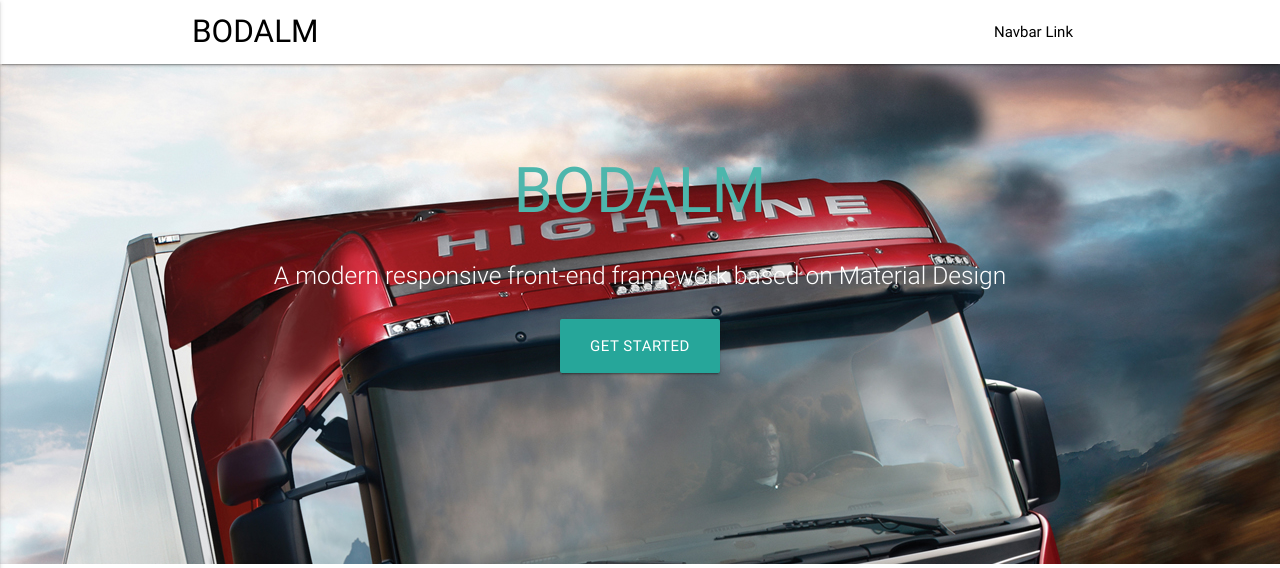
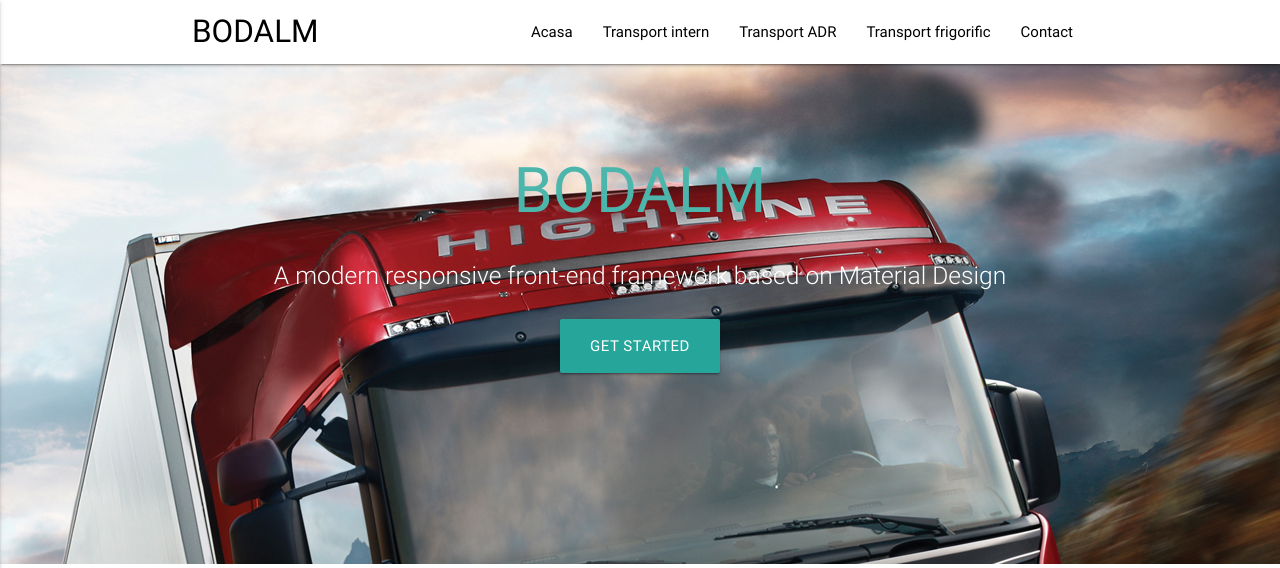
Before and after one commit to emanuelcovaci/transport-network, a Django app: page / in a window 1280 px wide. Shown: the top 568 px of the page. Run offline with Django 3.2, Linux system fonts and the light colour scheme; some libraries are stand-ins or nearby versions.

Commit message:
header index

```diff
--- a/src/templates/homepages/index.html
+++ b/src/templates/homepages/index.html
@@ -17,7 +17,11 @@
     <div class="nav-wrapper container">
       <a style="color:black " id="logo-container" href="#" class="brand-logo">BODALM</a>
       <ul class="right hide-on-med-and-down">
-        <li><a style="color: black" href="#">Navbar Link</a></li>
+        <li><a style="color: black" href="#">Acasa</a></li>
+        <li><a style="color: black" href="#">Transport intern</a></li>
+        <li><a style="color: black" href="#">Transport ADR </a></li>
+        <li><a style="color: black" href="#">Transport frigorific</a></li>
+        <li><a style="color: black" href="#">Contact</a></li>
       </ul>
 
       <ul id="nav-mobile" class="side-nav">
```
